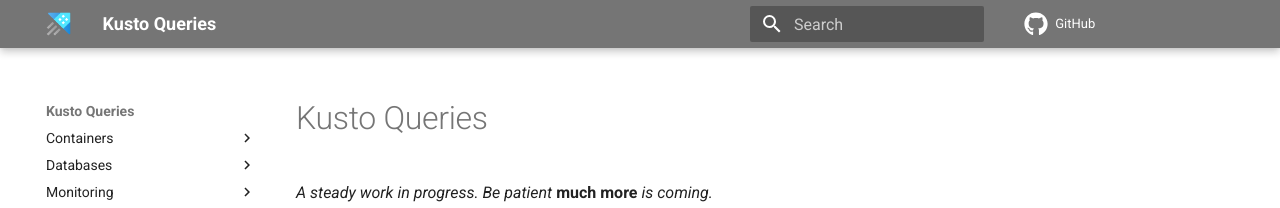
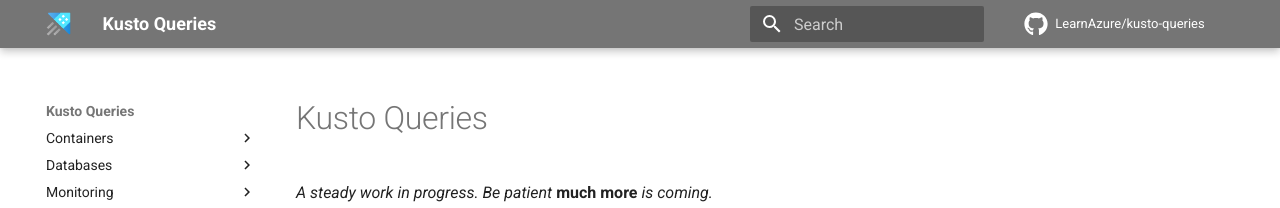
Before and after one commit to LearnAzure/kusto-queries, an MkDocs documentation site: the page built from docs/index.md, in a window 1280 px wide. Shown: the top 208 px of the page. Built offline with MkDocs 1.6.1 and Material for MkDocs 9.7.7, drawn with Linux system fonts in a browser that asks for light colours; comment, search, counter and statistics services are not loaded.

Commit message:
adding repo name

```diff
--- a/mkdocs.yml
+++ b/mkdocs.yml
@@ -27,6 +27,7 @@
   features:
     - navigation.top
 repo_url: https://github.com/LearnAzure/kusto-queries
+repo_name: LearnAzure/kusto-queries
 extra_css: [extra.css]
 plugins:
   - macros
```
